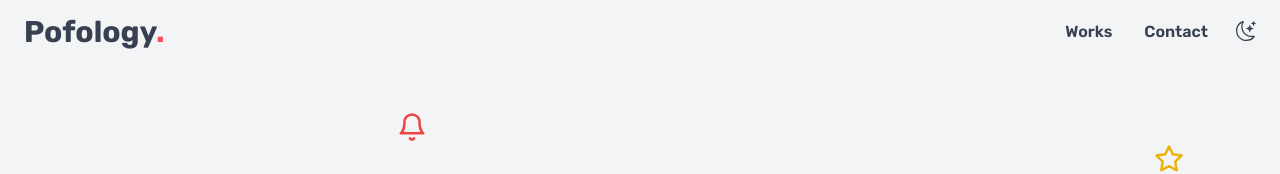
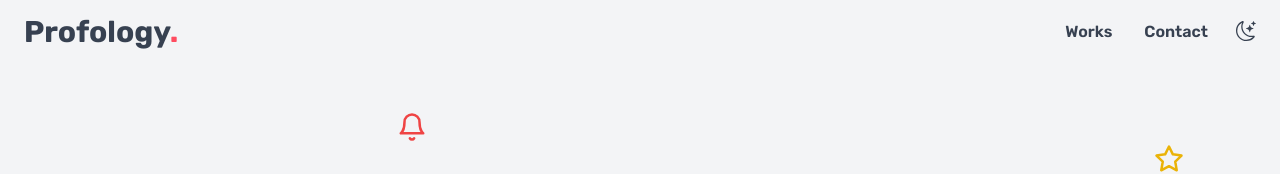
Before and after one commit to KachhadiyaAniket/profology, a Next.js app: page / in a window 1280 px wide. Shown: the top 174 px of the page. Built offline with nearby package versions, Linux system fonts and the light colour scheme.

Commit message:
changeName

```diff
--- a/src/components/partials/AboutSection.tsx
+++ b/src/components/partials/AboutSection.tsx
@@ -16,7 +16,7 @@ const AboutSection = () => {
           <p className="text-justify">
             Hi, I am Aniket Kachhadiya, I am a Full stack Devloper. I work from Surat, Gujrat. I have  experience in building, designing, and customizing websites and mobile apps.
           </p>
-          <Link href="/AK_resume.pdf" download>
+          <Link href="/public/AK_resume.pdf" download>
             <Button className="mt-5">Download CV</Button>
           </Link>
         </div>
--- a/src/components/partials/Menu.tsx
+++ b/src/components/partials/Menu.tsx
@@ -16,7 +16,7 @@ const Menu = () => {
       <div className="mx-auto flex h-16 max-w-7xl items-center px-4 md:px-6">
         <Link href="/">
           <a className="text-3xl  font-bold">
-            <span>Pofology</span>
+            <span>Profology</span>
             <span className="text-primary-500">.</span>
           </a>
         </Link>
@@ -127,7 +127,7 @@ const Menu = () => {
                 <div className="border-b px-2 pb-4 dark:border-gray-700">
                   <Link href="/">
                     <a className="text-3xl  font-bold">
-                      <span>Pofology</span>
+                      <span>profology</span>
                       <span className="text-primary-500">.</span>
                     </a>
                   </Link>
```
